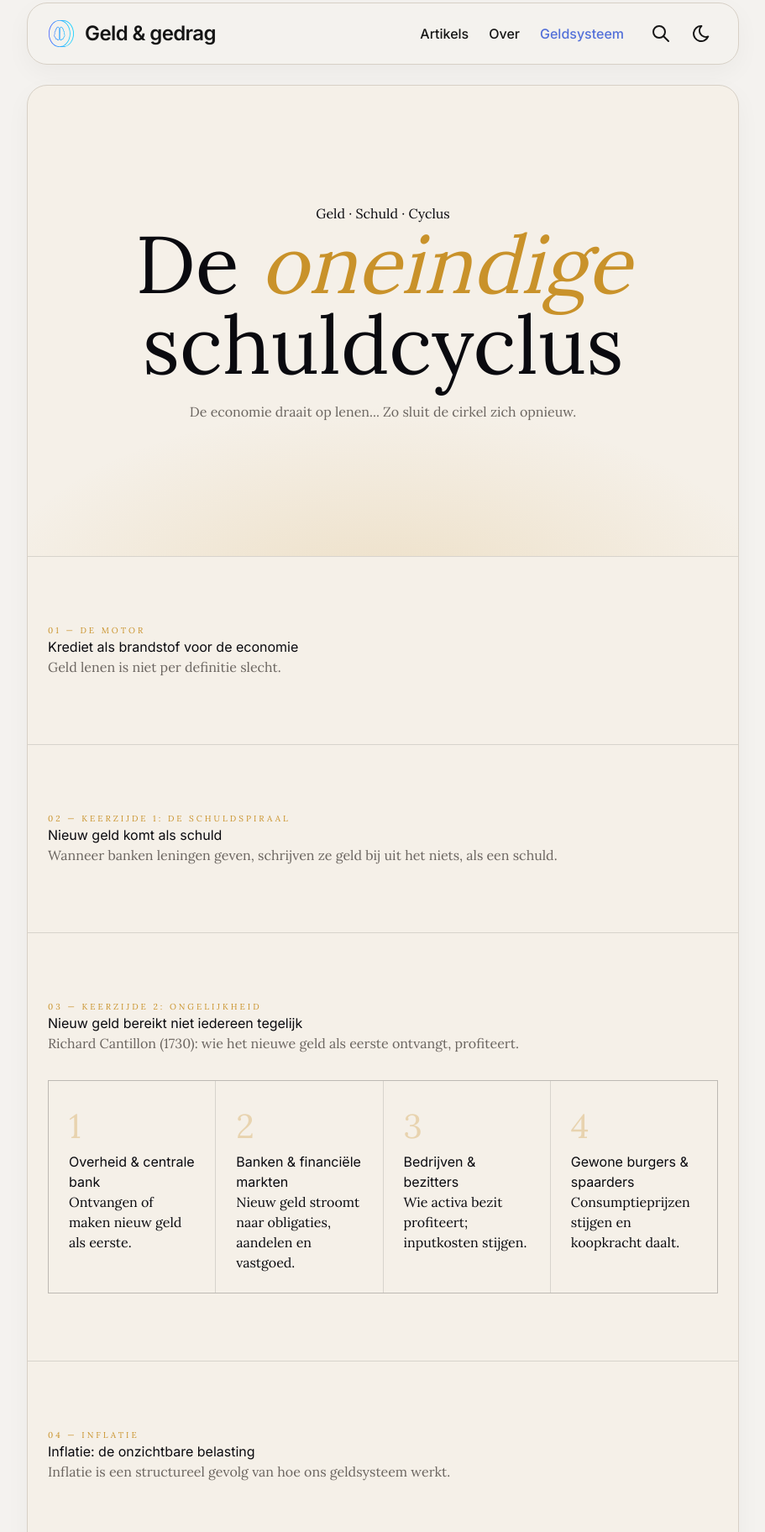
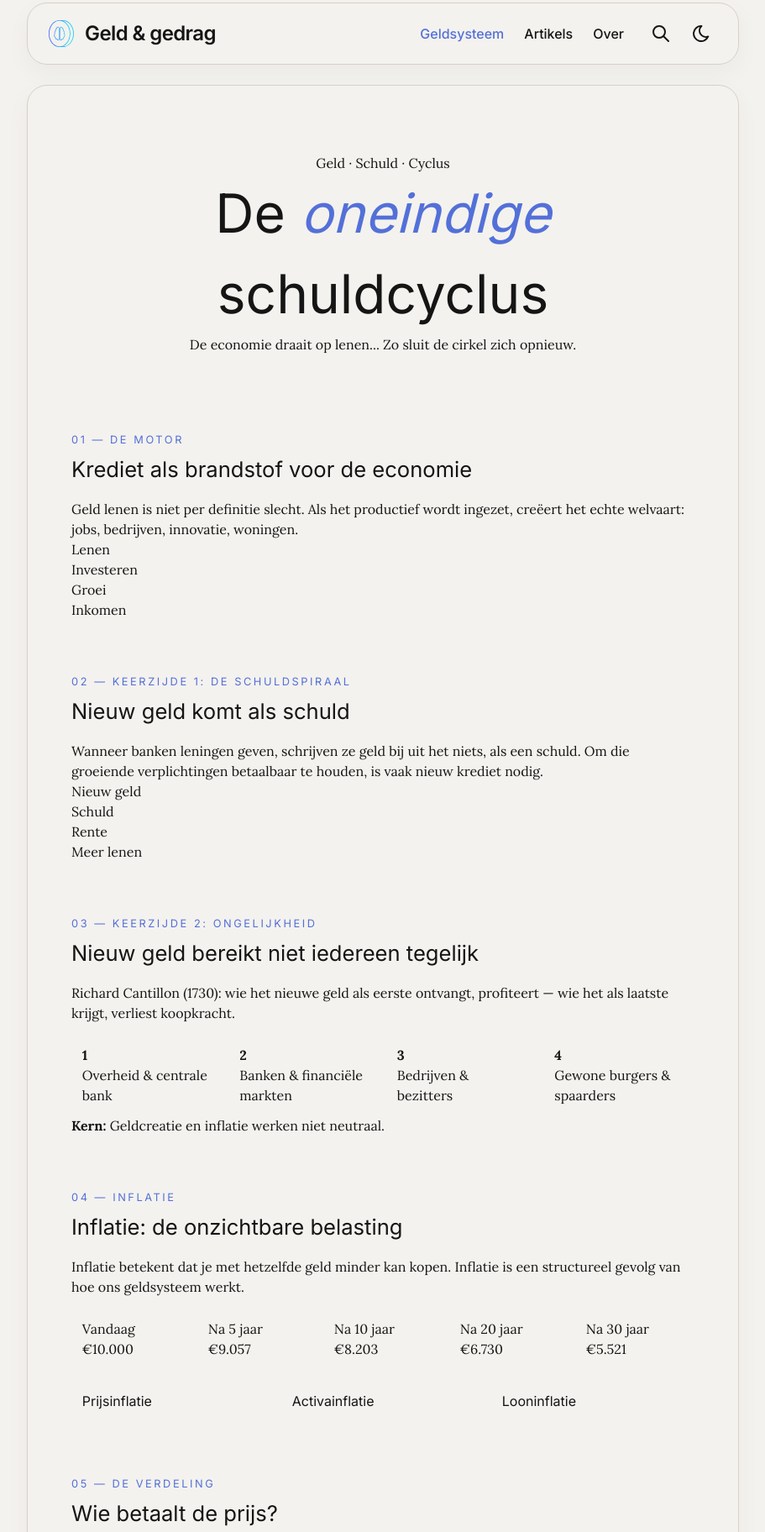
Before and after one commit to vjo18/geldgedrag, an Astro site: page /geldsysteem in a window 1280 px wide. Shown: the part 29-1853 px from the top of the page at 84% size, without its empty margins (184-1095 px from the left). Built offline with nearby package versions, Linux system fonts and the light colour scheme; Astro itself is replaced by a stand-in of ours.

Commit message:
Restore full Geldsysteem content and move nav tab first

```diff
--- a/src/components/Header.astro
+++ b/src/components/Header.astro
@@ -80,6 +80,14 @@ const isActive = (path: string) => {
       >
         <li>
           <a
+            href={getBasePath("/geldsysteem")}
+            class:list={{ "active-nav": isActive("/geldsysteem") }}
+          >
+            Geldsysteem
+          </a>
+        </li>
+        <li>
+          <a
             href={getBasePath("/posts")}
             class:list={{ "active-nav": isActive("/posts") }}
           >
@@ -92,14 +100,6 @@ const isActive = (path: string) => {
             class:list={{ "active-nav": isActive("/about") }}
           >
             Over
-          </a>
-        </li>
-        <li>
-          <a
-            href={getBasePath("/geldsysteem")}
-            class:list={{ "active-nav": isActive("/geldsysteem") }}
-          >
-            Geldsysteem
           </a>
         </li>
         <li class="flex items-center gap-2 pt-1 sm:pt-0">
--- a/src/pages/geldsysteem.astro
+++ b/src/pages/geldsysteem.astro
@@ -5,67 +5,29 @@ import Footer from "@/components/Footer.astro";
 import { SITE } from "@/config";
 ---
 
-<Layout title={`${SITE.title} | Geldsysteem`} description="De eeuwige schuldcyclus en financiële weerbaarheid.">
+<Layout title={`${SITE.title} | Geldsysteem`} description="De eeuwige schuldcyclus.">
   <Header />
   <main id="main-content" class="app-layout pb-16">
-    <section class="surface mt-6 gg-shell">
-      <div class="hero">
-        <div>
-          <div class="hero-eyebrow">Geld · Schuld · Cyclus</div>
-          <h1>De <em>oneindige</em><br />schuldcyclus</h1>
-          <p class="hero-sub">De economie draait op lenen... Zo sluit de cirkel zich opnieuw.</p>
-        </div>
-      </div>
-      <div class="divider"></div>
-      <section class="reveal"><div class="section-label">01 — De motor</div><h2>Krediet als brandstof voor de economie</h2><p class="lead">Geld lenen is niet per definitie slecht.</p></section>
-      <div class="divider"></div>
-      <section class="reveal"><div class="section-label">02 — Keerzijde 1: De schuldspiraal</div><h2>Nieuw geld komt als schuld</h2><p class="lead">Wanneer banken leningen geven, schrijven ze geld bij uit het niets, als een schuld.</p></section>
-      <div class="divider"></div>
-      <section class="reveal">
-        <div class="section-label">03 — Keerzijde 2: Ongelijkheid</div>
-        <h2>Nieuw geld bereikt niet iedereen tegelijk</h2>
-        <p class="lead">Richard Cantillon (1730): wie het nieuwe geld als eerste ontvangt, profiteert.</p>
-        <div class="waterfall">
-          <div class="wf-step"><div class="wf-num">1</div><h3>Overheid &amp; centrale bank</h3><p>Ontvangen of maken nieuw geld als eerste.</p></div>
-          <div class="wf-step"><div class="wf-num">2</div><h3>Banken &amp; financiële markten</h3><p>Nieuw geld stroomt naar obligaties, aandelen en vastgoed.</p></div>
-          <div class="wf-step"><div class="wf-num">3</div><h3>Bedrijven &amp; bezitters</h3><p>Wie activa bezit profiteert; inputkosten stijgen.</p></div>
-          <div class="wf-step"><div class="wf-num">4</div><h3>Gewone burgers &amp; spaarders</h3><p>Consumptieprijzen stijgen en koopkracht daalt.</p></div>
-        </div>
-      </section>
-      <div class="divider"></div>
-      <section class="reveal"><div class="section-label">04 — Inflatie</div><h2>Inflatie: de onzichtbare belasting</h2><p class="lead">Inflatie is een structureel gevolg van hoe ons geldsysteem werkt.</p></section>
-      <div class="divider"></div>
-      <section class="reveal"><div class="section-label">05 — De verdeling</div><h2>Wie betaalt de prijs?</h2><div class="tiers"><div class="tier"><h3>Laag inkomen</h3></div><div class="tier"><h3>Middenklasse</h3></div><div class="tier"><h3>Vermogenden</h3></div><div class="tier"><h3>Dicht bij de geldkraan</h3></div></div></section>
-      <div class="divider"></div>
-      <section class="reveal"><div class="section-label">06 — De doorwerking</div><h2>Maatschappelijke gevolgen</h2><div class="impact-grid"><div class="impact-card"><h3>Financieel</h3></div><div class="impact-card"><h3>Psychologisch</h3></div><div class="impact-card"><h3>Gezondheid</h3></div><div class="impact-card"><h3>Gezin</h3></div><div class="impact-card"><h3>Sociaal</h3></div><div class="impact-card"><h3>Politiek</h3></div></div></section>
-      <div class="divider"></div>
-      <section class="reveal"><div class="section-label">07 — Het dilemma</div><h2>Twee zwarte beesten</h2><div class="beasts-grid"><div class="beast"><h3>Te weinig krediet</h3></div><div class="beast"><h3>Te veel krediet</h3></div></div></section>
-      <div class="divider"></div>
-      <section class="loop-section"><div class="section-label">08 — De kern</div><h2>De oneindige, zichzelf versterkende cyclus</h2></section>
-      <div class="divider"></div>
-      <section class="reveal"><div class="section-label">09 — Wat kan ik doen?</div><h2>Drie lagen van financiële weerbaarheid</h2></section>
+    <section class="surface mt-6 gg">
+      <header class="hero"><p class="eyebrow">Geld · Schuld · Cyclus</p><h1>De <em>oneindige</em> schuldcyclus</h1><p>De economie draait op lenen... Zo sluit de cirkel zich opnieuw.</p></header>
+      <article><h2>01 — De motor</h2><h3>Krediet als brandstof voor de economie</h3><p>Geld lenen is niet per definitie slecht. Als het productief wordt ingezet, creëert het echte welvaart: jobs, bedrijven, innovatie, woningen.</p><ul><li>Lenen</li><li>Investeren</li><li>Groei</li><li>Inkomen</li></ul></article>
+      <article><h2>02 — Keerzijde 1: De schuldspiraal</h2><h3>Nieuw geld komt als schuld</h3><p>Wanneer banken leningen geven, schrijven ze geld bij uit het niets, als een schuld. Om die groeiende verplichtingen betaalbaar te houden, is vaak nieuw krediet nodig.</p><ol><li>Nieuw geld</li><li>Schuld</li><li>Rente</li><li>Meer lenen</li></ol></article>
+      <article><h2>03 — Keerzijde 2: Ongelijkheid</h2><h3>Nieuw geld bereikt niet iedereen tegelijk</h3><p>Richard Cantillon (1730): wie het nieuwe geld als eerste ontvangt, profiteert — wie het als laatste krijgt, verliest koopkracht.</p><div class="grid4"><div><b>1</b><p>Overheid & centrale bank</p></div><div><b>2</b><p>Banken & financiële markten</p></div><div><b>3</b><p>Bedrijven & bezitters</p></div><div><b>4</b><p>Gewone burgers & spaarders</p></div></div><p><strong>Kern:</strong> Geldcreatie en inflatie werken niet neutraal.</p></article>
+      <article><h2>04 — Inflatie</h2><h3>Inflatie: de onzichtbare belasting</h3><p>Inflatie betekent dat je met hetzelfde geld minder kan kopen. Inflatie is een structureel gevolg van hoe ons geldsysteem werkt.</p><div class="grid5"><div>Vandaag €10.000</div><div>Na 5 jaar €9.057</div><div>Na 10 jaar €8.203</div><div>Na 20 jaar €6.730</div><div>Na 30 jaar €5.521</div></div><div class="grid3"><div><h4>Prijsinflatie</h4></div><div><h4>Activainflatie</h4></div><div><h4>Looninflatie</h4></div></div></article>
+      <article><h2>05 — De verdeling</h2><h3>Wie betaalt de prijs?</h3><div class="grid4"><div><h4>Laag inkomen</h4><p>Geen spaargeld, prijzen stijgen sneller dan loon.</p></div><div><h4>Middenklasse</h4><p>Huis minder bereikbaar, sparen voelt nutteloos.</p></div><div><h4>Vermogenden</h4><p>Profiteren van activaprijsinflatie maar ook uitholling.</p></div><div><h4>Dicht bij de geldkraan</h4><p>Ontvangen nieuw geld vroeg.</p></div></div></article>
+      <article><h2>06 — De doorwerking</h2><h3>Maatschappelijke gevolgen</h3><div class="grid3"><div>Financieel</div><div>Psychologisch</div><div>Gezondheid</div><div>Gezin</div><div>Sociaal</div><div>Politiek</div></div></article>
+      <article><h2>07 — Het dilemma</h2><h3>Twee zwarte beesten</h3><div class="grid2"><div><h4>Te weinig krediet</h4><p>Deflatie, werkloosheid en stilstand volgen.</p></div><div><h4>Te veel krediet</h4><p>Inflatie, activaprijzen en ongelijkheid nemen toe.</p></div></div></article>
+      <article><h2>08 — De kern</h2><h3>De oneindige, zichzelf versterkende cyclus</h3><ol><li>Meer lenen</li><li>Meer geld in systeem</li><li>Activa & prijzen stijgen</li><li>Druk op burgers groeit</li><li>Politiek ingrijpen</li></ol></article>
+      <article><h2>09 — Wat kan ik doen?</h2><h3>Drie lagen van financiële weerbaarheid</h3><div class="grid3"><div><h4>Financieel</h4><p>Bescherm en laat groeien.</p></div><div><h4>Psychologisch</h4><p>Gedrag bepaalt je resultaat.</p></div><div><h4>Filosofisch</h4><p>Wat is geld eigenlijk?</p></div></div><p>Je hoeft het systeem niet te veranderen om er slimmer in te bewegen.</p></article>
     </section>
   </main>
   <Footer />
 </Layout>
 
 <style>
-.gg-shell{padding:0;background:#f5f0e8;color:#0a0a0f;overflow:hidden}.hero{min-height:70svh;display:grid;place-items:center;text-align:center;padding:60px 24px;background:radial-gradient(ellipse 80% 60% at 50% 110%, rgba(201,146,42,.18) 0%, transparent 70%)}
-.hero h1{font-family:var(--font-heading);font-size:clamp(42px,8vw,96px);line-height:1}.hero h1 em{color:#c9922a;font-style:italic}.hero-sub{max-width:720px;margin:20px auto;color:#6b6560}
-.section-label{font-size:10px;letter-spacing:.3em;text-transform:uppercase;color:#c9922a}.divider{height:1px;background:rgba(0,0,0,.12)}
-.gg-shell>section{padding:80px 24px;max-width:1200px;margin:0 auto}.lead{color:#6b6560;max-width:720px}.waterfall,.tiers,.impact-grid,.beasts-grid{margin-top:32px;display:grid;gap:1px;background:rgba(0,0,0,.12);border:1px solid rgba(0,0,0,.12)}
-.waterfall{grid-template-columns:repeat(4,1fr)}.tiers{grid-template-columns:repeat(4,1fr)}.impact-grid{grid-template-columns:repeat(3,1fr)}.beasts-grid{grid-template-columns:1fr 1fr}
-.wf-step,.tier,.impact-card,.beast{background:#f5f0e8;padding:24px}.wf-num{font-size:40px;color:rgba(201,146,42,.3)}.loop-section{background:#0a0a0f;color:#f5f0e8;padding:80px 24px}
-@media (max-width:900px){.waterfall,.tiers,.impact-grid,.beasts-grid{grid-template-columns:1fr 1fr}}
-@media (max-width:640px){.waterfall,.tiers,.impact-grid,.beasts-grid{grid-template-columns:1fr}}
+.gg{padding:2rem;display:grid;gap:1.5rem}.hero{text-align:center;padding:3rem 1rem;border-bottom:1px solid rgb(var(--border))}.hero h1{font-size:clamp(2rem,6vw,4rem)}.hero em{color:var(--color-accent)}
+article{border:1px solid rgb(var(--border));border-radius:1rem;padding:1.25rem;background:rgb(var(--card))}h2{font-size:.8rem;letter-spacing:.2em;color:var(--color-accent);text-transform:uppercase}h3{font-size:1.6rem;margin:.4rem 0 1rem}
+.grid2,.grid3,.grid4,.grid5{display:grid;gap:.5rem;margin-top:.8rem}.grid2{grid-template-columns:repeat(2,1fr)}.grid3{grid-template-columns:repeat(3,1fr)}.grid4{grid-template-columns:repeat(4,1fr)}.grid5{grid-template-columns:repeat(5,1fr)}
+.grid2>*,.grid3>*,.grid4>*,.grid5>*{border:1px solid rgb(var(--border));padding:.8rem;border-radius:.6rem;background:rgb(var(--background))}
+@media(max-width:900px){.grid5,.grid4,.grid3{grid-template-columns:repeat(2,1fr)}}@media(max-width:640px){.gg{padding:1rem}.grid2,.grid3,.grid4,.grid5{grid-template-columns:1fr}}
 </style>
-
-<script>
-  const els = document.querySelectorAll('.reveal');
-  const obs = new IntersectionObserver((entries) => {
-    entries.forEach((e) => {
-      if (e.isIntersecting) e.target.classList.add('visible');
-    });
-  }, { threshold: 0.1 });
-  els.forEach((el) => obs.observe(el));
-</script>
```
